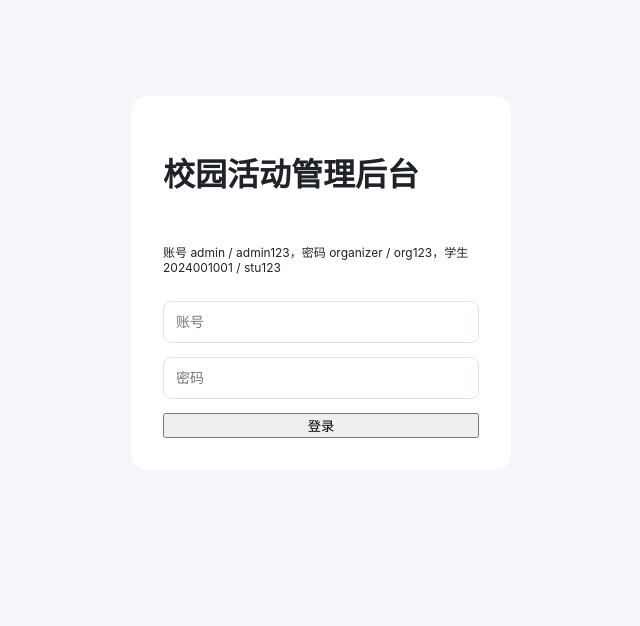
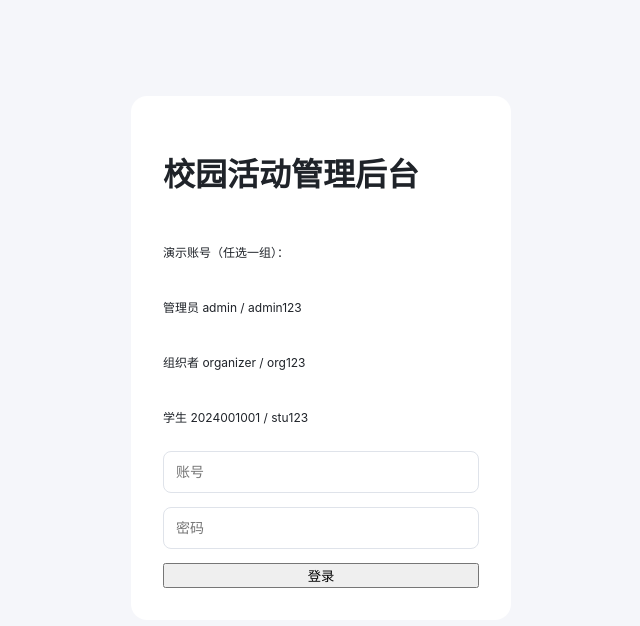
Before and after one commit to Y1001-y/campus-activity-repro, a Vue app in the folder admin/: page /login in a window 1280 px wide. Shown: the top 626 px of the page, without its empty margins (319-959 px from the left). Built offline with nearby package versions, Linux system fonts and the light colour scheme; no server answers.

Commit message:
fix(admin): 修正登录页演示账号提示文字的角色标签串位

```diff
--- a/admin/src/views/LoginView.vue
+++ b/admin/src/views/LoginView.vue
@@ -1,7 +1,10 @@
 <template>
   <div class="login">
     <h1>校园活动管理后台</h1>
-    <p class="hint">账号 admin / admin123，密码 organizer / org123，学生 2024001001 / stu123</p>
+    <p class="hint">演示账号（任选一组）：</p>
+    <p class="hint">管理员 admin / admin123</p>
+    <p class="hint">组织者 organizer / org123</p>
+    <p class="hint">学生 2024001001 / stu123</p>
     <input v-model="username" placeholder="账号" />
     <input v-model="password" type="password" placeholder="密码" @keyup.enter="submit" />
     <button class="btn" @click="submit">登录</button>
```
Also changed, not shown: 1 other file (tests, documents, lock files or other folders).
